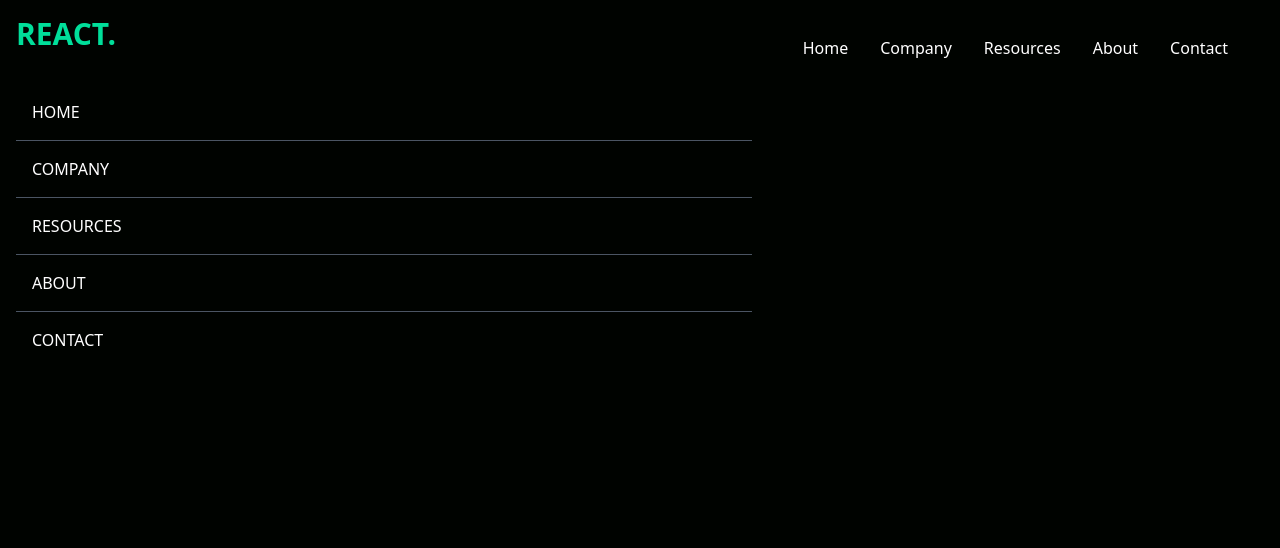
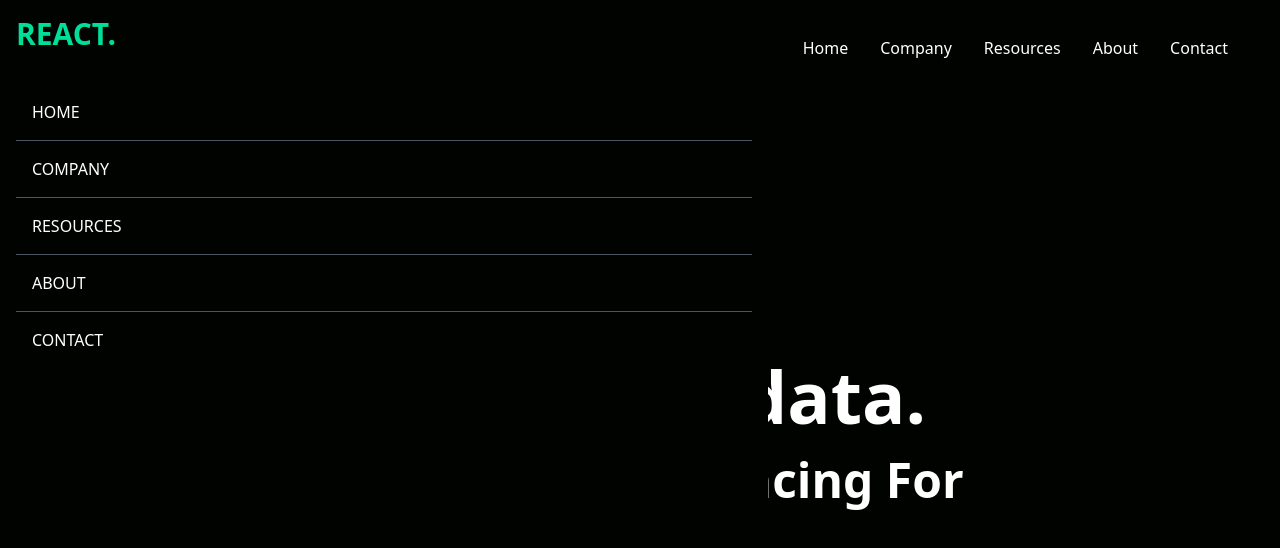
Before and after one commit to shiocalvin/data-finance, a React (Create React App) app: page / in a window 1280 px wide. Shown: the top 548 px of the page. Built offline with nearby package versions, Linux system fonts and the light colour scheme.

Commit message:
feat-> hero section basics

```diff
--- a/src/App.js
+++ b/src/App.js
@@ -1,11 +1,14 @@
 import React from "react";
 import Navbar from "./Components/Navbar";
+import Hero from "./Components/Hero";
+
 function App() {
-  return (
-    <div >
-      <Navbar />
-    </div>
-  );
+    return (
+        <div>
+            <Navbar/>
+            <Hero/>
+        </div>
+    );
 }
 
 export default App;
--- /dev/null
+++ b/src/Components/Hero.js
@@ -0,0 +1,17 @@
+import React from 'react';
+
+function Hero(props) {
+    return (
+        <div className={"text-white"}>
+            <div className={"max-w-[800px] mt-[-96px] w-full h-screen mx-auto text-center flex flex-col justify-center"}>
+                <p className={"uppercase text-[#00df9a] font-bold p-2"}>Grow With Data Analytics</p>
+                <h1 className={"md:text-7xl sm:text-6xl font-bold md:py-6"}>Grow with data.</h1>
+                <div>
+                    <p className={"md:text-5xl sm:text-4xl text-xl font-bold"}>Fast, Flexible Financing For</p>
+                </div>
+            </div>
+        </div>
+    );
+}
+
+export default Hero;
--- a/src/Components/Navbar.js
+++ b/src/Components/Navbar.js
@@ -19,7 +19,7 @@
             <div onClick={handleNav} className={"block md:hidden"}>
                 {!nav? <AiOutlineClose size={20}/> : <AiOutlineMenu size={20}/>}
             </div>
-            <div className={!nav ? "fixed left-0 h-full top-0 w-[60%] border-r-gray-900 bg-[#000300] ease-in-out duration-500" : "fixed left-[100%]"}>
+            <div className={!nav ? "fixed left-0 h-full top-0 w-[60%] border-r-gray-900 bg-[#000300] ease-in-out duration-500" : "fixed left-[-100%]"}>
                 <h1 className={"w-full text-3xl font-bold text-[#00df9a] m-4"}>REACT.</h1>
                 <ul className={"uppercase p-4"}>
                     <li className={"p-4 border-b border-gray-600"}>Home</li>
```
